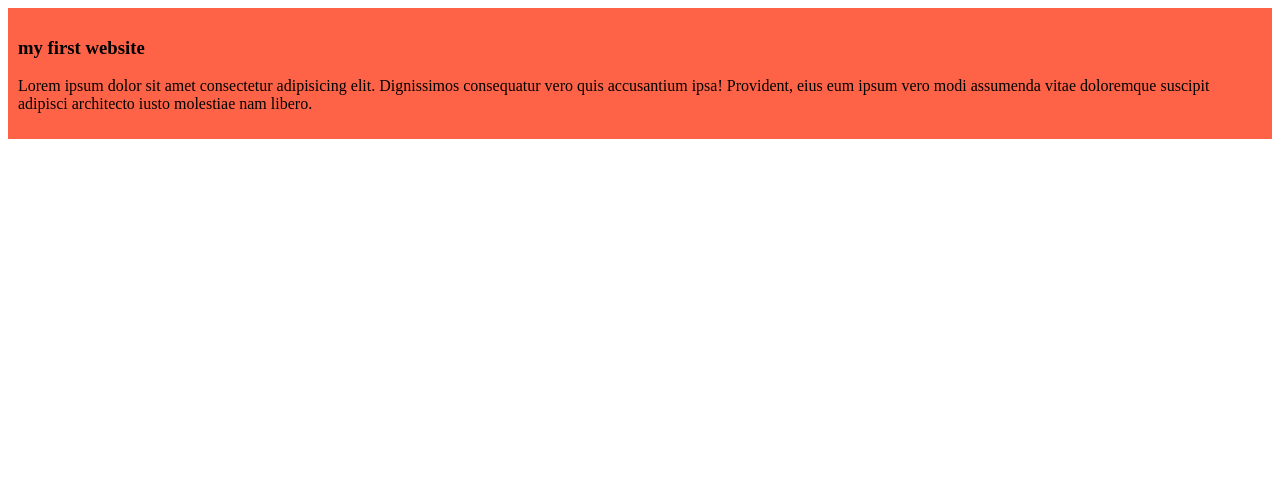
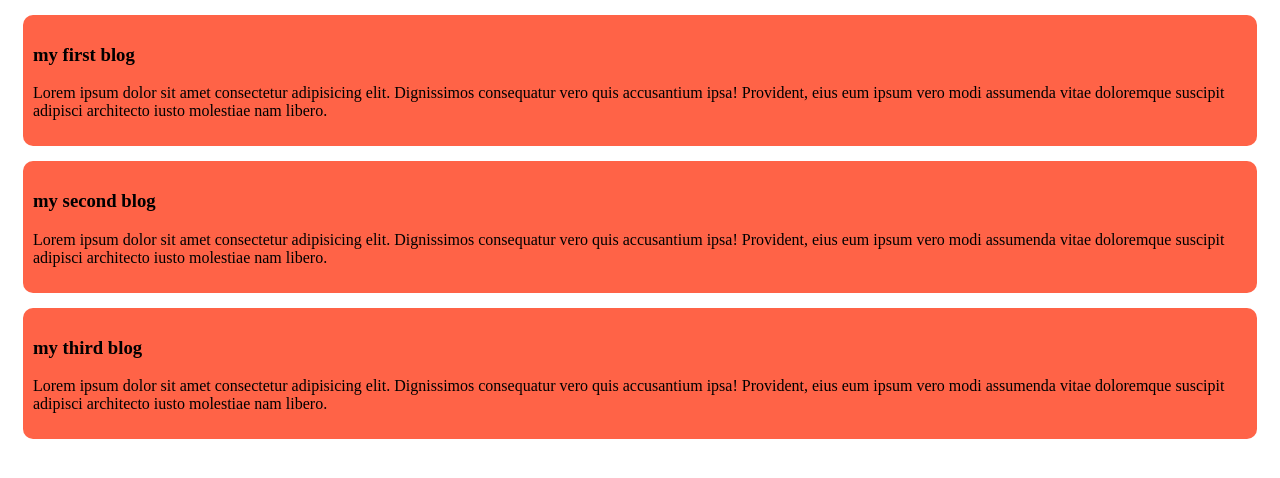
Before and after one commit to jiadhasan/my-simple-website, a plain HTML site: page index.html in a window 1280 px wide. Drawn offline with Linux system fonts and the light colour scheme.

Commit message:
added others blog

```diff
--- a/index.html
+++ b/index.html
@@ -9,7 +9,15 @@
 </head>
 <body>
     <div class="my">
-        <h3>my first website</h3>
+        <h3>my first blog</h3>
+        <p>Lorem ipsum dolor sit amet consectetur adipisicing elit. Dignissimos consequatur vero quis accusantium ipsa! Provident, eius eum ipsum vero modi assumenda vitae doloremque suscipit adipisci architecto iusto molestiae nam libero.</p>
+    </div>
+    <div class="my">
+        <h3>my second blog</h3>
+        <p>Lorem ipsum dolor sit amet consectetur adipisicing elit. Dignissimos consequatur vero quis accusantium ipsa! Provident, eius eum ipsum vero modi assumenda vitae doloremque suscipit adipisci architecto iusto molestiae nam libero.</p>
+    </div>
+    <div class="my">
+        <h3>my third blog</h3>
         <p>Lorem ipsum dolor sit amet consectetur adipisicing elit. Dignissimos consequatur vero quis accusantium ipsa! Provident, eius eum ipsum vero modi assumenda vitae doloremque suscipit adipisci architecto iusto molestiae nam libero.</p>
     </div>
 </body>
--- a/styles/bloog.css
+++ b/styles/bloog.css
@@ -1,4 +1,6 @@
 .my{
     background-color: tomato;
     padding: 10px;
+    margin: 15px;
+    border-radius: 10px;
 }
```
